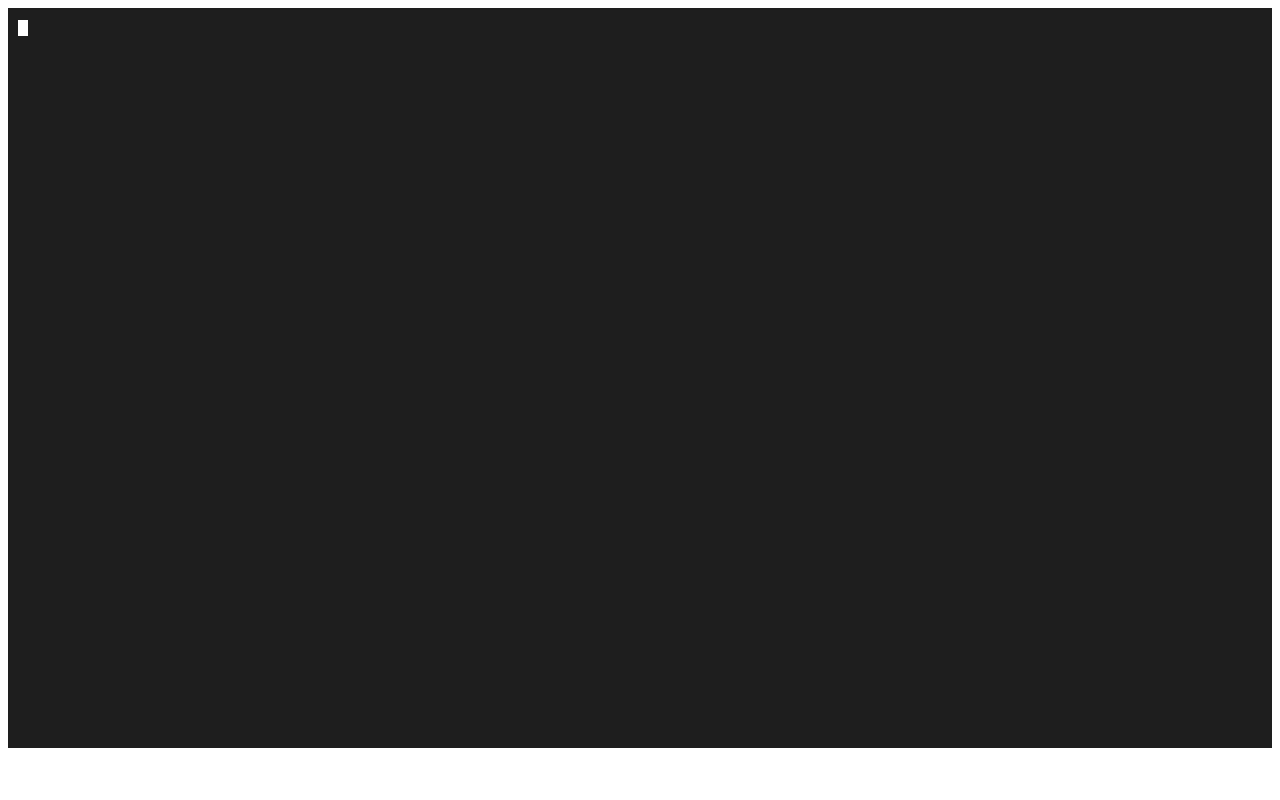
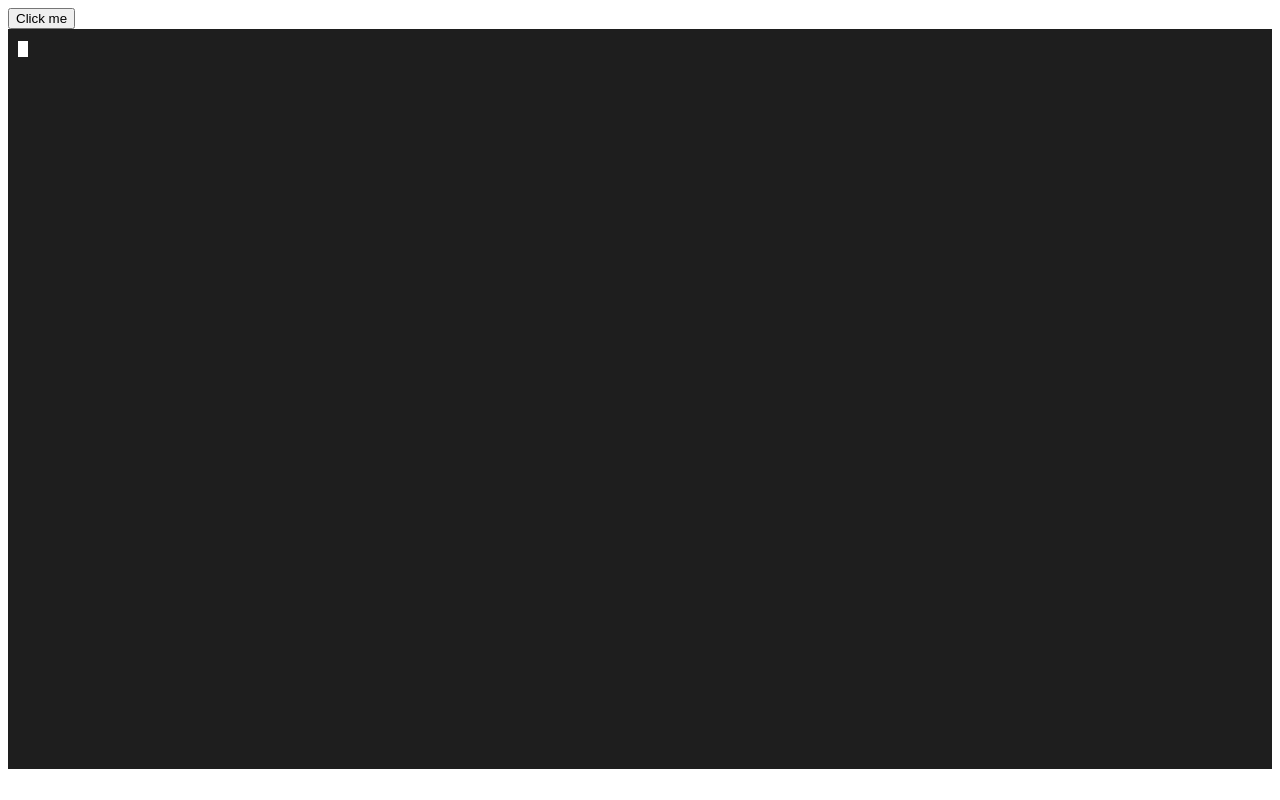
Before and after one commit to m0th05/Coursework-Project-Professional-Practice, a website built with Vite: page index.html in a window 1280 px wide. Built offline with nearby package versions, Linux system fonts and the light colour scheme.

Commit message:
figured out how adding buttons works

```diff
--- a/index.html
+++ b/index.html
@@ -6,6 +6,7 @@
         <link rel="stylesheet" href="/src/styles.css" />
     </head>
     <body>
+        <button id="test">Click me</button>
         <div id="atto"></div>
         <script type="module" src="/src/main.ts"></script>
     </body>
--- a/src/main.ts
+++ b/src/main.ts
@@ -2,6 +2,10 @@ import { invoke } from "@tauri-apps/api/core";
 
 window.addEventListener("DOMContentLoaded", () => {
   window.focus();
+
+  document.querySelector("#test")?.addEventListener("click", () => {
+    console.log("Button Clicked");
+  });
 
   setTimeout(() => {
     window.focus();
```
Also changed, not shown: dist/index.html.
